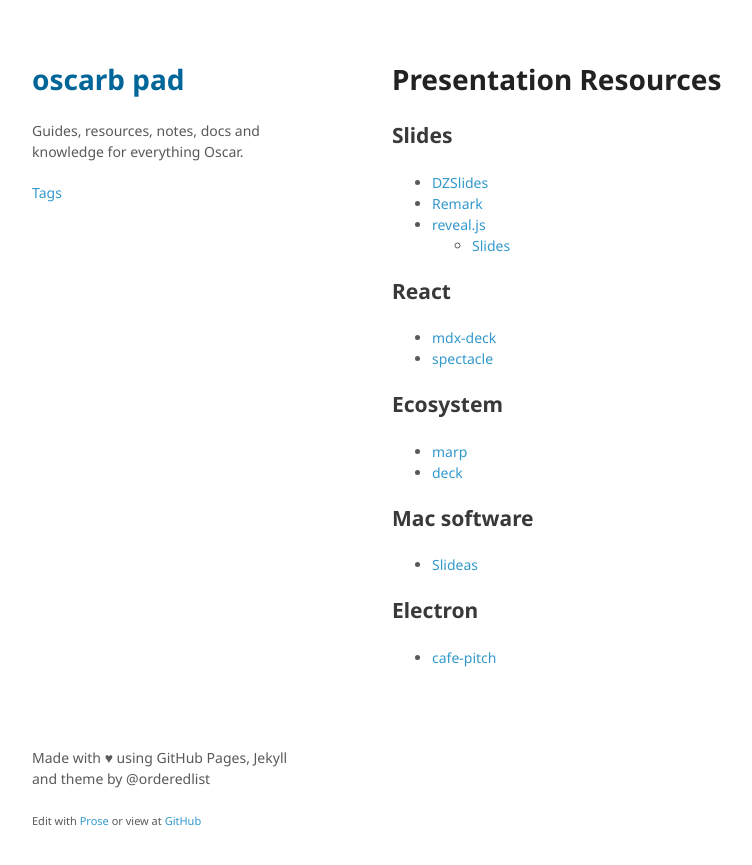
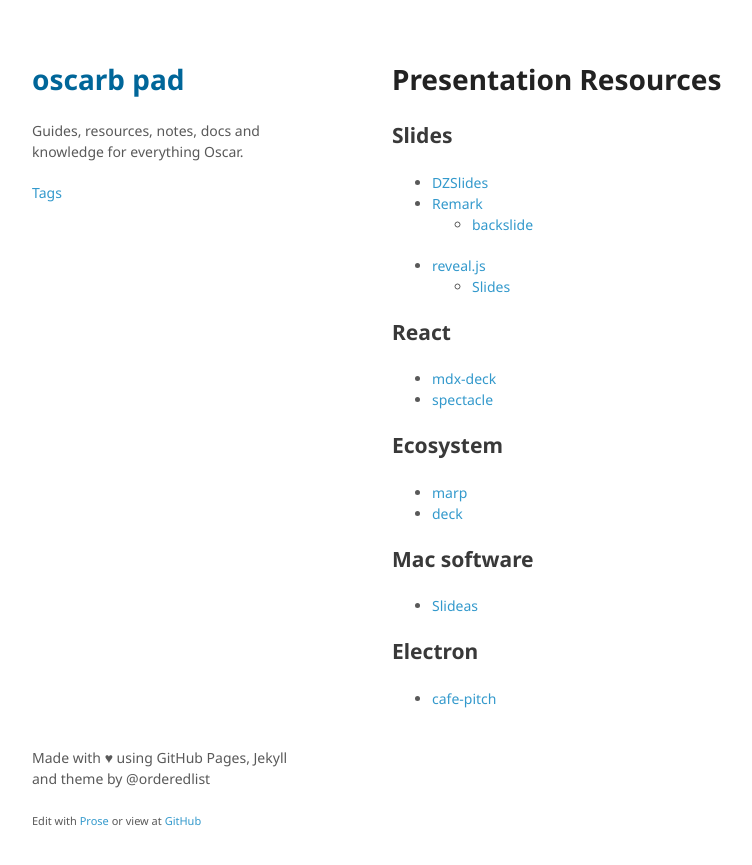
Before and after one commit to oscarb/pad, a Jekyll site: the page built from _docs/presentation-resources.md, in a window 1280 px wide. Shown: the top 865 px of the page, without its empty margins (128-880 px from the left). Built offline with Jekyll 4.4.1, drawn with Linux system fonts in a browser that asks for light colours; some web fonts are replaced.

Commit message:
Update presentation-resources.md

```diff
--- a/_docs/presentation-resources.md
+++ b/_docs/presentation-resources.md
@@ -11,6 +11,7 @@ published: true
 
 * [DZSlides](http://paulrouget.com/dzslides/)
 * [Remark](https://remarkjs.com/)
+	- [backslide](https://github.com/sinedied/backslide)
 * [reveal.js](https://revealjs.com/#/transitions)
   - [Slides](https://slides.com/)
 
```
